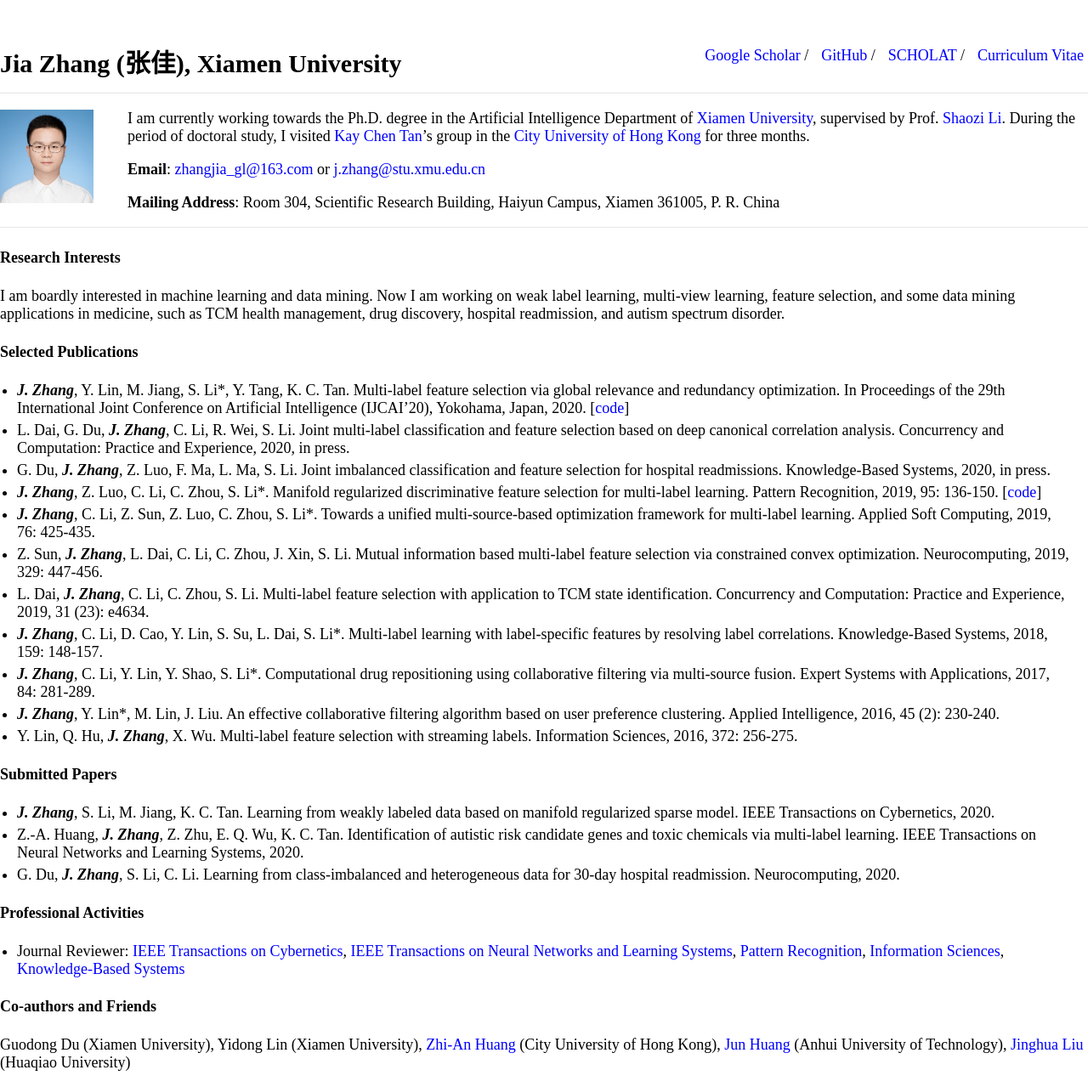
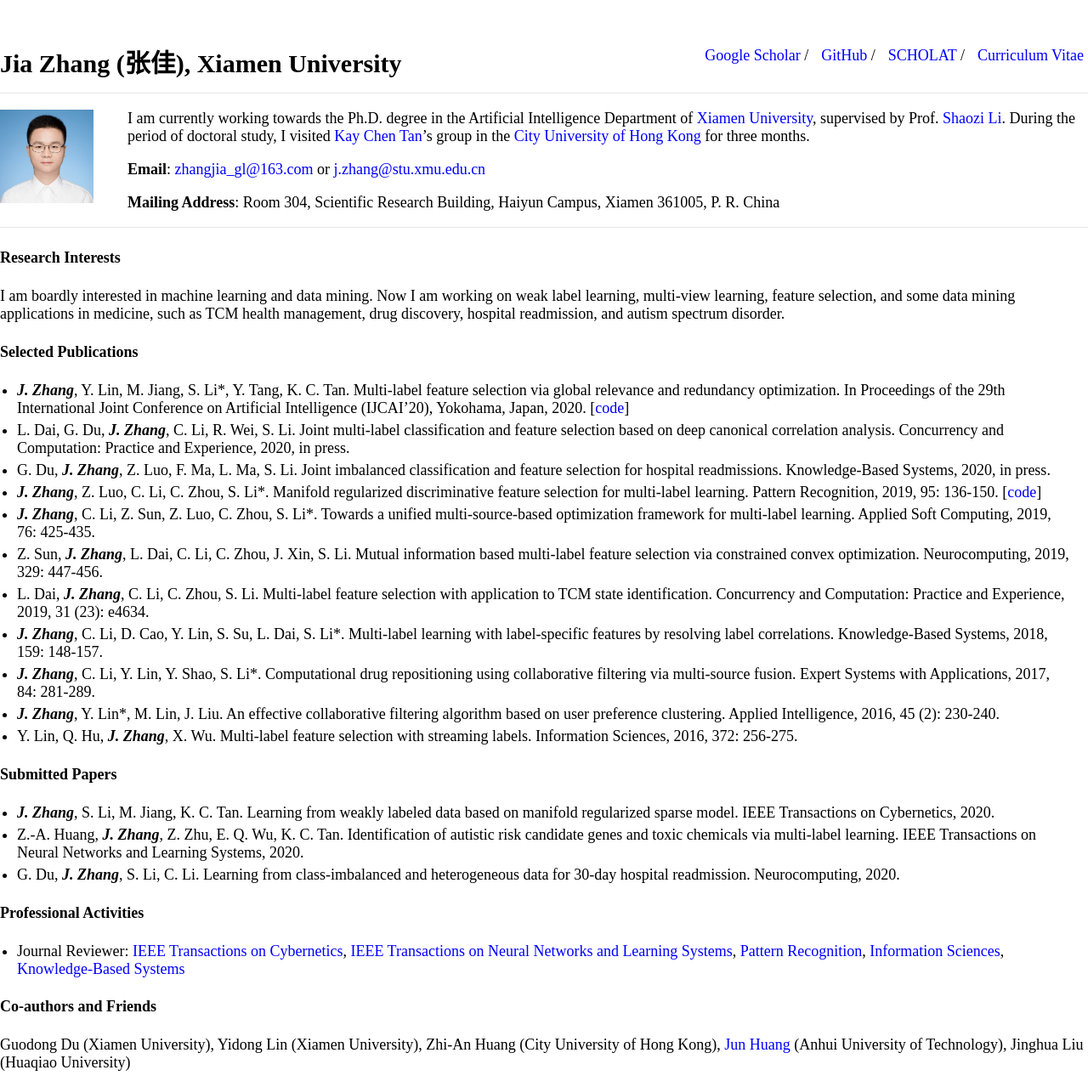
Before and after one commit to jiazhang-ml/jiazhang-ml.github.io, a Jekyll site: the page built from index.md, in a window 1280 px wide. Shown: the top 1279 px of the page at 85% size. Built offline with Jekyll 4.4.1, drawn with Linux system fonts in a browser that asks for light colours; part of the change alters nothing that is shown; grey boxes are pictures that could not be loaded.

```diff
--- a/index.md
+++ b/index.md
@@ -43,4 +43,4 @@ I am boardly interested in machine learning and data mining. Now I am working on
 
 #### Co-authors and Friends
 
-Guodong Du (Xiamen University), Yidong Lin (Xiamen University), [Zhi-An Huang](https://scholar.google.com/citations?user=_1nrBFAAAAAJ&hl=en) (City University of Hong Kong), [Jun Huang](http://www.escience.cn/people/huangjun/index.html) (Anhui University of Technology), [Jinghua Liu](https://scholar.google.com/citations?hl=en&user=9rvvLrQAAAAJ&view_op=list_works) (Huaqiao University)
+Guodong Du (Xiamen University), Yidong Lin (Xiamen University), Zhi-An Huang (City University of Hong Kong), [Jun Huang](http://www.escience.cn/people/huangjun/index.html) (Anhui University of Technology), Jinghua Liu (Huaqiao University)
```
